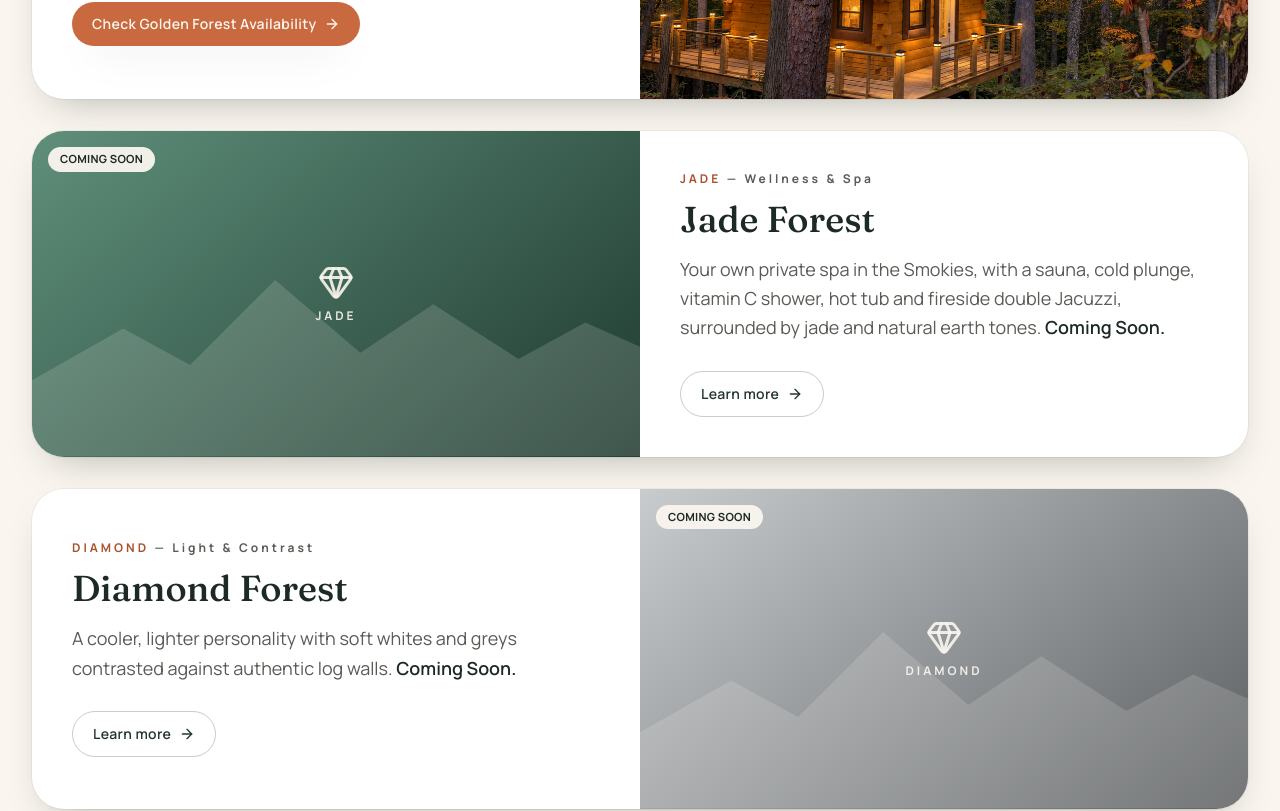
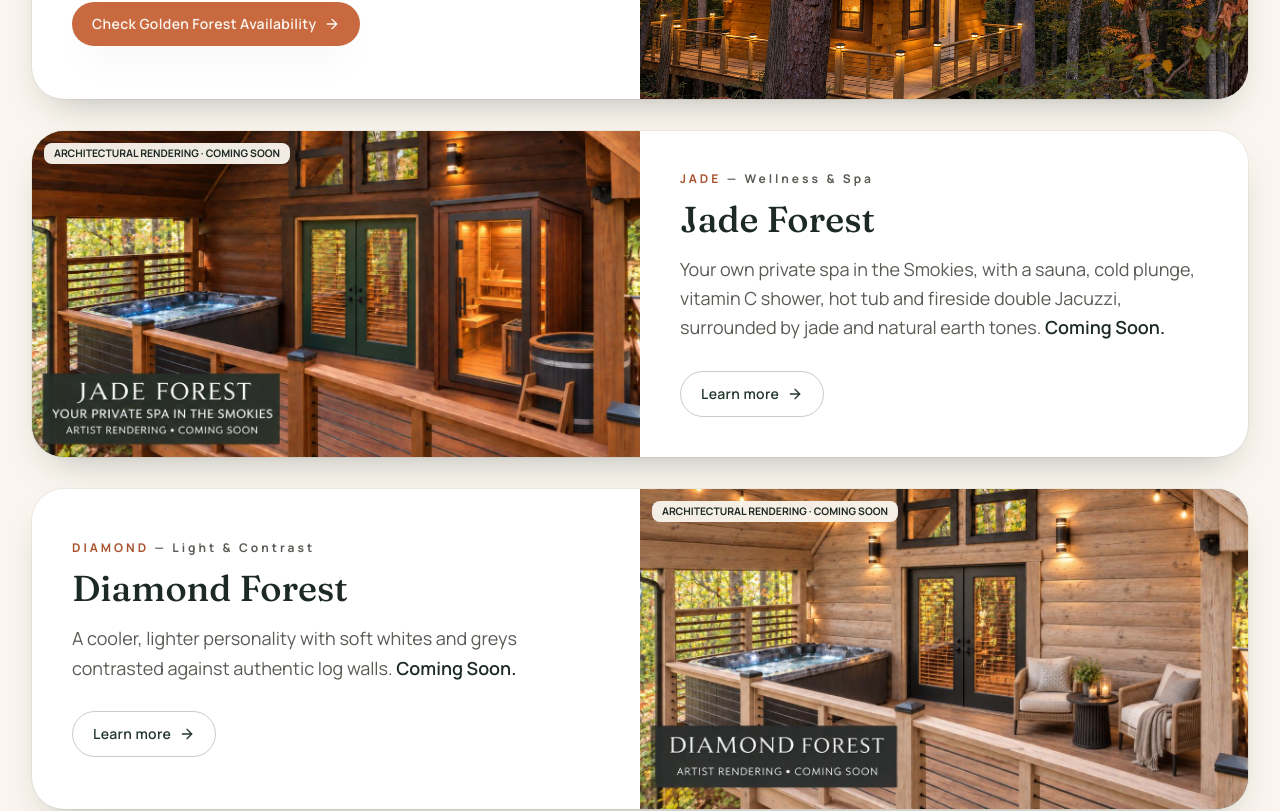
Before and after one commit to Nidhi-Sharma-1612/vacay-to-the-smokies, a Next.js app: page /hidden-gems in a window 1280 px wide. Shown: the part 1160-1971 px from the top of the page. Built offline with nearby package versions, Linux system fonts and the light colour scheme.

Commit message:
update hidden gems photos

```diff
--- a/components/hidden-gems/GemVisual.tsx
+++ b/components/hidden-gems/GemVisual.tsx
@@ -11,7 +11,7 @@ export function GemVisual({ gem, sizes, priority = false }: { gem: HiddenGem; si
   return (
     <div className="relative h-full w-full overflow-hidden" style={{ background: `linear-gradient(140deg, ${gem.swatch[0]}, ${gem.swatch[1]})` }}>
       {src ? (
-        <Image src={src} alt={`${gem.name}${gem.rendering && !gem.image ? " architectural rendering" : ""}`} fill sizes={sizes} priority={priority} className="object-cover" />
+        <Image src={src} alt={`${gem.name}${gem.rendering && !gem.image ? " architectural rendering" : ""}`} fill sizes={sizes} priority={priority} className={`object-cover ${gem.image ? "" : "object-left-bottom"}`} />
       ) : (
         <div className="absolute inset-0 grid place-items-center text-cream-50/90" aria-hidden>
           <svg viewBox="0 0 200 80" className="absolute bottom-0 w-full text-cream-50/15" preserveAspectRatio="none">
@@ -24,7 +24,7 @@ export function GemVisual({ gem, sizes, priority = false }: { gem: HiddenGem; si
         </div>
       )}
       {gem.status === "coming-soon" && (
-        <span className="absolute top-4 left-4 rounded-full bg-cream-50/95 px-3 py-1 text-[0.7rem] font-bold tracking-wide text-forest-900">
+        <span className="absolute top-3 left-3 max-w-[calc(100%-1.5rem)] rounded-lg bg-cream-50/95 px-2.5 py-1 text-[0.65rem] leading-tight font-bold text-forest-900">
           {gem.rendering ? RENDERING_LABEL : "COMING SOON"}
         </span>
       )}
--- a/data/hidden-gems.ts
+++ b/data/hidden-gems.ts
@@ -55,6 +55,7 @@ export const hiddenGems: HiddenGem[] = [
     long: "Your own private spa in the Smokies, with a sauna, cold plunge, vitamin C shower, hot tub and fireside double Jacuzzi, surrounded by jade and natural earth tones.",
     status: "coming-soon",
     href: "/hidden-gems/jade-forest",
+    rendering: "/images/hidden-gems/jade-forest-rendering.jpg",
     swatch: ["#5f8f7b", "#1f3a30"],
   },
   {
@@ -66,6 +67,7 @@ export const hiddenGems: HiddenGem[] = [
     long: "A cooler, lighter personality with soft whites and greys contrasted against authentic log walls.",
     status: "coming-soon",
     href: "/hidden-gems/diamond-forest",
+    rendering: "/images/hidden-gems/diamond-forest-rendering.jpg",
     swatch: ["#c9ccce", "#5b5f62"],
   },
 ];
```
Also changed, not shown: public/images/hidden-gems/diamond-forest-rendering.jpg (added), public/images/hidden-gems/jade-forest-rendering.jpg (added).
